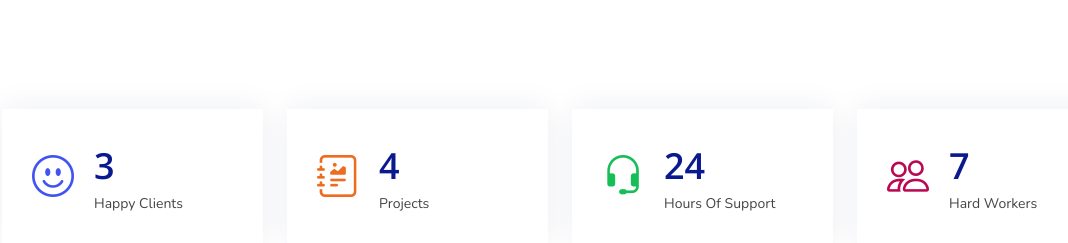
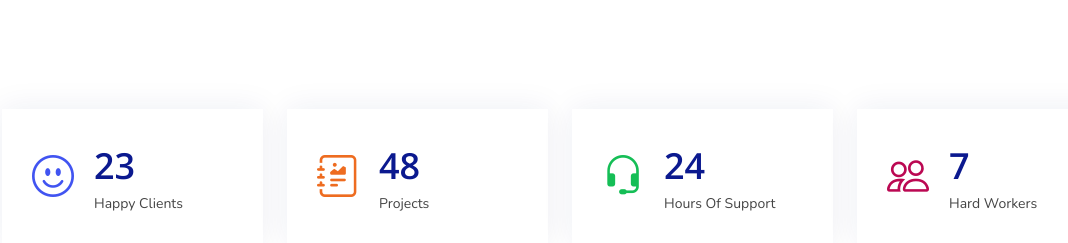
Before and after one commit to DivyanshRai27/HiClass_Prod, a plain HTML site: page index.html in a window 1280 px wide. Shown: the part 1300-1543 px from the top of the page, without its empty margins (80-1148 px from the left). Drawn offline with nearby package versions, Linux system fonts and the light colour scheme.

Commit message:
fix numbering

```diff
--- a/index.html
+++ b/index.html
@@ -193,7 +193,7 @@
             <div class="count-box">
               <i class="bi bi-emoji-smile"></i>
               <div>
-                <span data-purecounter-start="0" data-purecounter-end="3" data-purecounter-duration="1" class="purecounter"></span>
+                <span data-purecounter-start="0" data-purecounter-end="23" data-purecounter-duration="1" class="purecounter"></span>
                 <p>Happy Clients</p>
               </div>
             </div>
@@ -203,7 +203,7 @@
             <div class="count-box">
               <i class="bi bi-journal-richtext" style="color: #ee6c20;"></i>
               <div>
-                <span data-purecounter-start="0" data-purecounter-end="4" data-purecounter-duration="1" class="purecounter"></span>
+                <span data-purecounter-start="0" data-purecounter-end="48" data-purecounter-duration="1" class="purecounter"></span>
                 <p>Projects</p>
               </div>
             </div>
```
Also changed, not shown: 2 other files.
